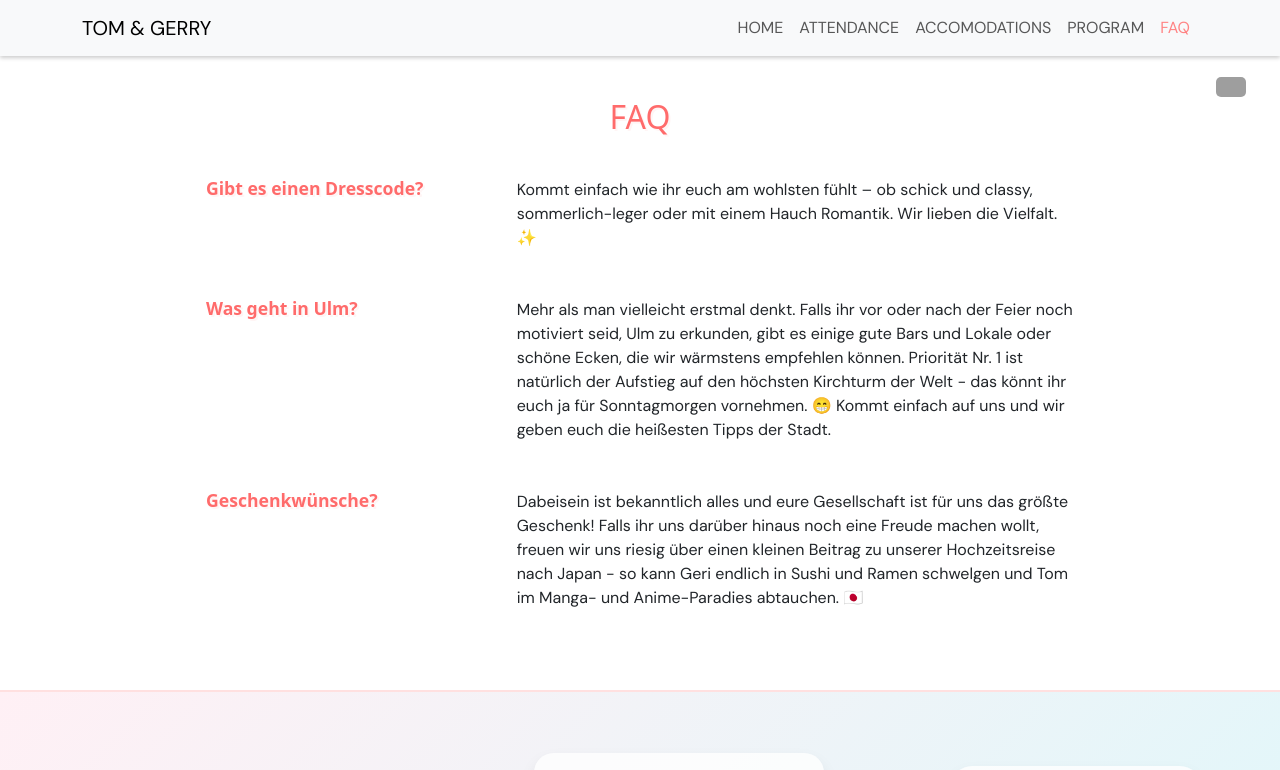
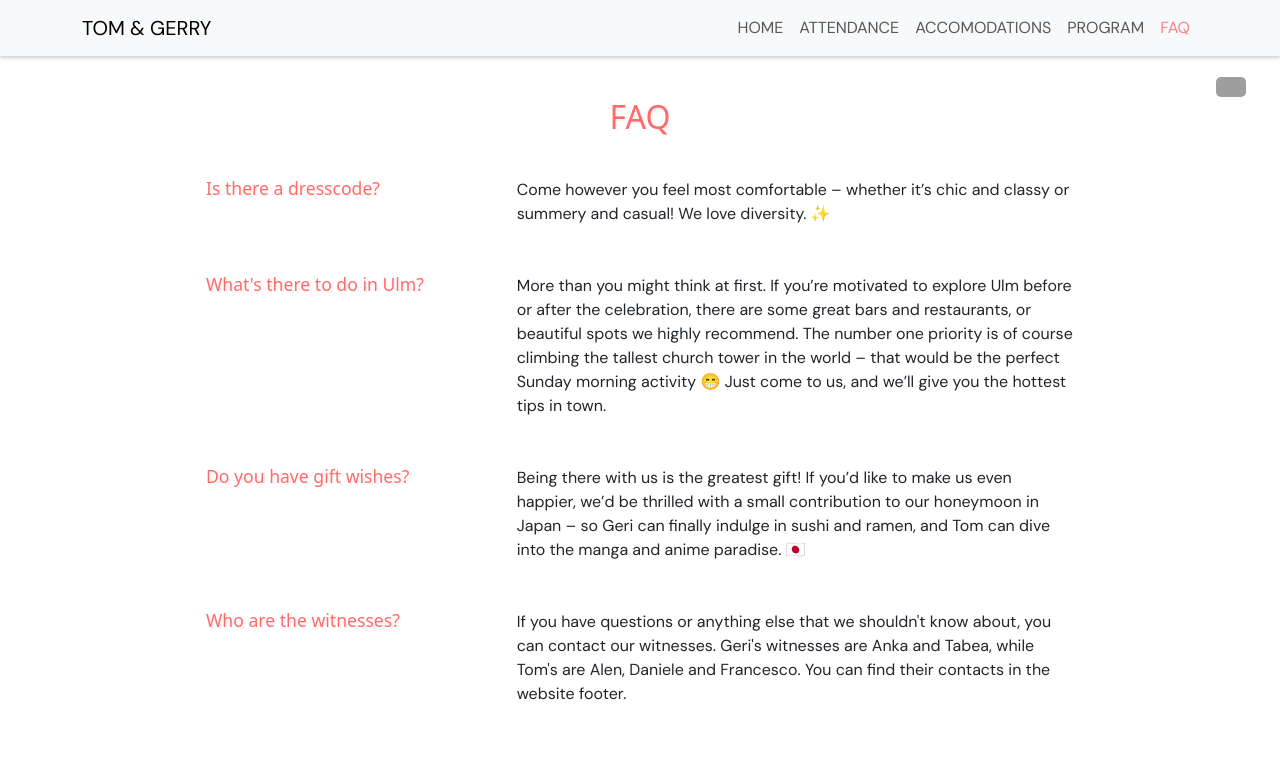
Before and after one commit to TheCodingTom/Wedding-project, a React (Vite) app in the folder react-wedding/: page /faq in a window 1280 px wide. Shown: the top 770 px of the page. Built offline with nearby package versions, Linux system fonts and the light colour scheme; grey boxes are pictures that could not be loaded; a web font is replaced by a local one.

Commit message:
translated FAQ page

```diff
--- a/react-wedding/src/pages/FAQ.tsx
+++ b/react-wedding/src/pages/FAQ.tsx
@@ -1,40 +1,93 @@
+import { useLanguage } from "../context/LanguageContext";
 import styles from "../styles/faq.module.css";
+import { TranslationLang } from "./Accomodations";
+
+const FAQTranslations: Record<
+  TranslationLang,
+  {
+    dresscodeQ: string;
+    dresscodeA: string;
+    UlmQ: string;
+    UlmA: string;
+    giftsQ: string;
+    giftsA: string;
+    witnessQ: string;
+    witnessA: string;
+  }
+> = {
+  en: {
+    dresscodeQ: "Is there a dresscode?",
+    dresscodeA:
+      "Come however you feel most comfortable – whether it’s chic and classy or summery and casual! We love diversity. ✨",
+    UlmQ: "What's there to do in Ulm?",
+    UlmA: "More than you might think at first. If you’re motivated to explore Ulm before or after the celebration, there are some great bars and restaurants, or beautiful spots we highly recommend. The number one priority is of course climbing the tallest church tower in the world – that would be the perfect Sunday morning activity 😁 Just come to us, and we’ll give you the hottest tips in town.",
+    giftsQ: "Do you have gift wishes?",
+    giftsA:
+      "Being there with us is the greatest gift! If you’d like to make us even happier, we’d be thrilled with a small contribution to our honeymoon in Japan – so Geri can finally indulge in sushi and ramen, and Tom can dive into the manga and anime paradise. 🇯🇵",
+    witnessQ: "Who are the witnesses?",
+    witnessA:
+      "If you have questions or anything else that we shouldn't know about, you can contact our witnesses. Geri's witnesses are Anka and Tabea, while Tom's are Alen, Daniele and Francesco. You can find their contacts in the website footer. ",
+  },
+  it: {
+    dresscodeQ: "Qual è il dress code?",
+    dresscodeA: `Non c'è un vero e proprio dress code, quindi sentitevi liberi di indossare ciò che volete. Che scegliate un look elegante o un outfit più estivo e casual, per noi andrà benissimo. Come si dice in inglese, dato che l'italiano me lo sto dimenticando "Come as you are!" ✨`,
+    UlmQ: "Cosa fare a Ulm?",
+    UlmA: "Molto più di quanto pensiate! Se vi va di esplorare la città prima o dopo la festa, possiamo consigliarvi alcuni bar e ristoranti tipici che potrebbero sorprendervi. La priorità è sicuramente salire sul duomo di Ulm, il più alto del mondo (un'ottima idea per riprendersi la domenica mattina) 😁 Se avete delle domande in generale, chiedete pure a noi!",
+    giftsQ: "Avete desideri specifici per i regali?",
+    giftsA:
+      "La vostra presenza è già il regalo principale! Se volete supportarci con qualcosa in più, saremo lieti di accettare un contributo per il nostro viaggio di nozze in Giappone – così Geri potrà finalmente riempirsi di sushi e ramen, e Tom potrà perdersi nel mondo dei manga e degli anime! 🇯🇵",
+    witnessQ: "Chi sono i testimoni di nozze?",
+    witnessA:
+      "Se avete domande o qualsiasi altra cosa che non dovremmo sapere, potete contattare i nostri testimoni. I testimoni di Geri sono Anka e Tabea, mentre quelli di Tom sono Alen, Daniele e Francesco. Potete trovare i loro contatti nel piè di pagina del sito. ",
+  },
+  de: {
+    dresscodeQ: "Is there a dresscode?",
+    dresscodeA:
+      "Kommt einfach wie ihr euch am wohlsten fühlt – ob schick und classy, sommerlich-leger oder mit einem Hauch Romantik. Wir lieben die Vielfalt. ✨",
+    UlmQ: "Was geht in Ulm?",
+    UlmA: "Mehr als man vielleicht erstmal denkt. Falls ihr vor oder nach der Feier noch motiviert seid, Ulm zu erkunden, gibt es einige gute Bars und Lokale oder schöne Ecken, die wir wärmstens empfehlen können. Priorität Nr. 1 ist natürlich der Aufstieg auf den höchsten Kirchturm der Welt - das könnt ihr euch ja für Sonntagmorgen vornehmen. 😁 Kommt einfach auf uns und wir geben euch die heißesten Tipps der Stadt.",
+    giftsQ: "Habt ihr Geschenkwünsche?",
+    giftsA:
+      "Dabeisein ist bekanntlich alles und eure Gesellschaft ist für uns das größte Geschenk! Falls ihr uns darüber hinaus noch eine Freude machen wollt, freuen wir uns riesig über einen kleinen Beitrag zu unserer Hochzeitsreise nach Japan -  so kann Geri endlich in Sushi und Ramen schwelgen und Tom ins Manga- und Anime-Paradies abtauchen. 🇯🇵 ",
+    witnessQ: "Wer sind die Trauzeugen?",
+    witnessA:
+      "Wenn ihr Fragen habt oder etwas anderes, das wir nicht wissen sollten, könnt ihr unsere Trauzeugen kontaktieren. Geris Trauzeugen sind Anka und Tabea, während Toms Trauzeugen Alen, Daniele und Francesco sind. Ihr könnt ihre Kontaktdaten im Fußbereich der Website finden.",
+  },
+};
 
 function FAQ() {
+  const { language } = useLanguage();
+  const {
+    dresscodeA,
+    dresscodeQ,
+    UlmA,
+    UlmQ,
+    giftsA,
+    giftsQ,
+    witnessA,
+    witnessQ,
+  } = FAQTranslations[language as TranslationLang] || FAQTranslations.en;
   return (
     <div className={styles.faqWrapper}>
       <h1 className={styles.faqTitle}>FAQ</h1>
 
       <div className={styles.faqItem}>
-        <h3 className={styles.question}>Gibt es einen Dresscode?</h3>
-        <p className={styles.answer}>
-          Kommt einfach wie ihr euch am wohlsten fühlt – ob schick und classy,
-          sommerlich-leger oder mit einem Hauch Romantik. Wir lieben die
-          Vielfalt. ✨
-        </p>
+        <h3 className={styles.question}>{dresscodeQ}</h3>
+        <p className={styles.answer}>{dresscodeA}</p>
       </div>
 
       <div className={styles.faqItem}>
-        <h3 className={styles.question}>Was geht in Ulm?</h3>
-        <p className={styles.answer}>
-          Mehr als man vielleicht erstmal denkt. Falls ihr vor oder nach der
-          Feier noch motiviert seid, Ulm zu erkunden, gibt es einige gute Bars
-          und Lokale oder schöne Ecken, die wir wärmstens empfehlen können.
-          Priorität Nr. 1 ist natürlich der Aufstieg auf den höchsten Kirchturm
-          der Welt - das könnt ihr euch ja für Sonntagmorgen vornehmen. 😁 Kommt
-          einfach auf uns und wir geben euch die heißesten Tipps der Stadt.
-        </p>
+        <h3 className={styles.question}>{UlmQ}</h3>
+        <p className={styles.answer}>{UlmA}</p>
       </div>
 
       <div className={styles.faqItem}>
-        <h3 className={styles.question}>Geschenkwünsche?</h3>
-        <p className={styles.answer}>
-          Dabeisein ist bekanntlich alles und eure Gesellschaft ist für uns das
-          größte Geschenk! Falls ihr uns darüber hinaus noch eine Freude machen
-          wollt, freuen wir uns riesig über einen kleinen Beitrag zu unserer
-          Hochzeitsreise nach Japan - so kann Geri endlich in Sushi und Ramen
-          schwelgen und Tom im Manga- und Anime-Paradies abtauchen. 🇯🇵
-        </p>
+        <h3 className={styles.question}>{giftsQ}</h3>
+        <p className={styles.answer}>{giftsA}</p>
+      </div>
+      <div className={styles.faqItem}>
+        <h3 className={styles.question}>{witnessQ}</h3>
+        <p className={styles.answer}>{witnessA}</p>
       </div>
     </div>
   );
--- a/react-wedding/src/styles/faq.module.css
+++ b/react-wedding/src/styles/faq.module.css
@@ -25,7 +25,6 @@
 .question {
   flex: 1;
   text-align: left;
-  font-weight: bold;
   font-size: 1.1rem;
   min-width: 150px;
 }
```
